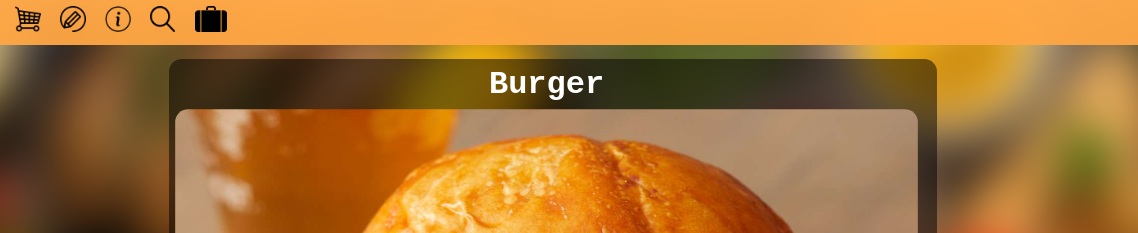
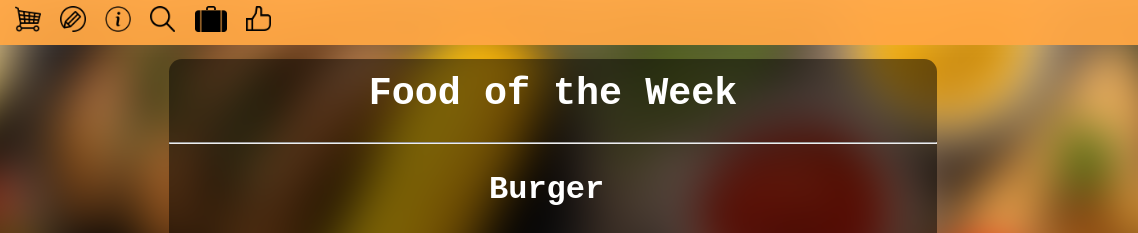
Before and after one commit to MadRobin13/DishDiscover, a website: page example.html in a window 1280 px wide. Shown: the top 233 px of the page, 87-1225 px from the left. Drawn offline with Linux system fonts and the light colour scheme.

Commit message:
food of the week

```diff
--- a/example.html
+++ b/example.html
@@ -5,7 +5,7 @@
     <meta name="viewport" content="width=device-width, initial-scale=1.0">
     <link rel="stylesheet" href="styles.css">
     <link rel="icon" type="image/x-icon" href="images\restaurant-17.png">
-    <title>Create New Recipe</title>
+    <title>Food of the Week</title>
 </head>
 <body>
     <div class="bg"></div>
@@ -18,6 +18,7 @@
             <a href="info.html"><img src="./images/about-us-22.png" alt="about us button" class="buttons"></a>
             <a href="index.html"><img src="./images/find-icon.png" alt="find a recipe button" class="buttons"></a>
             <a href="business.html"><img src="./images/Suitcase_icon.svg.png" alt="business plan" class="buttonSuit"></a>
+            <a href="example.html"><img src="images/thumbs-up-icon-512x494-o2379yaq.png" alt="food of the week" class="buttons"></a>
         </div>
     </div>
     <video type="video/webm" src="videos\business_ad.mp4" id="adVid" controls autoplay></video>
@@ -26,9 +27,12 @@
             <a href="https://forms.gle/a65Ec3S7bNT3WS6C8"><img src="./images/3095583.png" alt="contact us" id="contact"></a>
         </div>
     </div>
-    <h1 id="exampleB">Burger</h1>
-    <img src="images\25473-the-perfect-basic-burger-DDMFS-4x3-56eaba3833fd4a26a82755bcd0be0c54.jpg" alt="burger" id="borger">
+
     <div class="exampleBox">
+        <h1 class="aboutTitle">Food of the Week</h1>
+        <hr>
+        <h1 id="exampleB">Burger</h1>
+        <img src="images\25473-the-perfect-basic-burger-DDMFS-4x3-56eaba3833fd4a26a82755bcd0be0c54.jpg" alt="burger" id="borger">
         <div id="exampleText">
             <div class="colum">
                 <p>Ingredients:</p>
@@ -64,6 +68,15 @@
             </div>
         </div>
     </div>
+    <br>
+    <br>
+    <br>
+    <br>
+    <br>
+    <br>
+    <br>
+    <br>
+    <br>
 </body>
 <script>
     const vid = document.getElementById('adVid');
--- a/styles.css
+++ b/styles.css
@@ -151,7 +151,7 @@
 .exampleBox {
     background-color: rgba(0, 0, 0, 0.5);
     width: 60vw;
-    height: 83vw;
+    height: 92vw;
     margin: auto;
     margin-top:3vw;
     border-radius: 1vw;
@@ -182,7 +182,8 @@
     /* margin: 1vw; */
     padding: 1vw;
     text-align: left;
-    padding-top: 47vw;
+    padding-top: 1vw;
+    position: relative;
 }
 
 .weirdText {
@@ -201,22 +202,19 @@
 }
 
 #borger {
-    position: absolute;
+    position: relative;
     width:58vw;
     height: auto;
-    padding: 1.5vw;
-    top: 7vw;
-    left: 19vw;
     border-radius: 2.5vw;
+    display: block;
+    margin: auto;
     }
 
 #exampleB {
-    position: absolute;
+    position: relative;
     width: 58vw;
     height: auto;
-    padding: 1.5vw;
-    top: 2vw;
-    left: 19vw;
+    padding: 0.5vw;
     border-radius: 2.5vw;
     color: white;
     font-family: 'Courier New', Courier, monospace;
@@ -366,7 +364,8 @@
     text-align: center;
     font-size: 3vw;
     margin-bottom: 2vw;
-    padding-top: 1vw;;
+    padding-top: 1vw;
+    font-family: 'Courier New', Courier, monospace;
 }
 
 .writing {
```
Also changed, not shown: business.html (+1 -0 lines), create.html (+1 -0 lines), index.html (+1 -0 lines), info.html (+1 -0 lines), shop.html (+2 -0 lines), images/6b4a738dd051ec314307435efa574807.png (added), images/thumbs-up-icon-512x494-o2379yaq.png (added).
